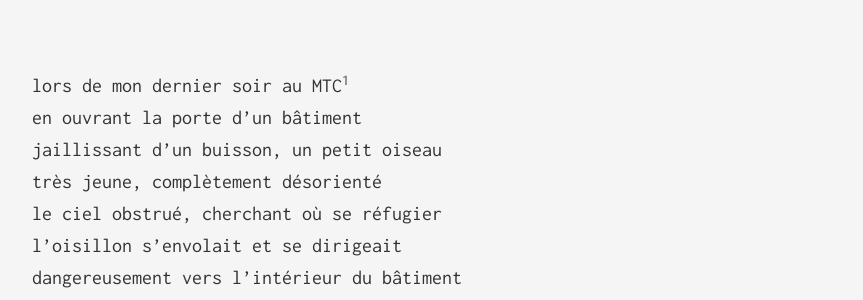
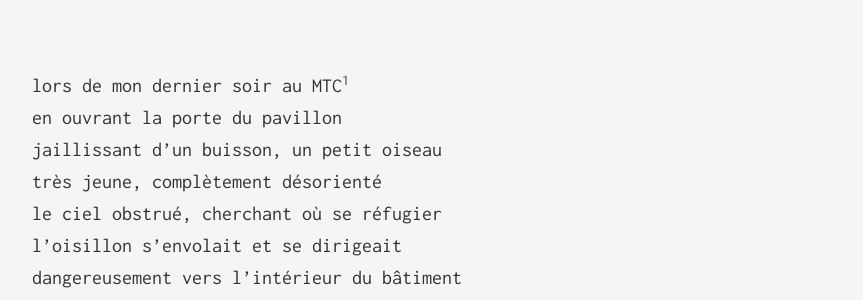
Before and after one commit to enricoJL/enricojl.github.io, a Jekyll site: the page built from _posts/2023-02-04-envol.md, in a window 1280 px wide. Shown: the part 408-708 px from the top of the page, without its empty margins (208-1071 px from the left). Built offline with Jekyll 4.4.1, drawn with Linux system fonts in a browser that asks for light colours.

Commit message:
pavillon

```diff
--- a/_posts/2023-02-04-envol.md
+++ b/_posts/2023-02-04-envol.md
@@ -7,7 +7,7 @@ published: true
 ---
 
 lors de mon dernier soir au MTC[^1]
-en ouvrant la porte d'un bâtiment
+en ouvrant la porte du pavillon
 jaillissant d’un buisson, un petit oiseau
 très jeune, complètement désorienté
 le ciel obstrué, cherchant où se réfugier
```
